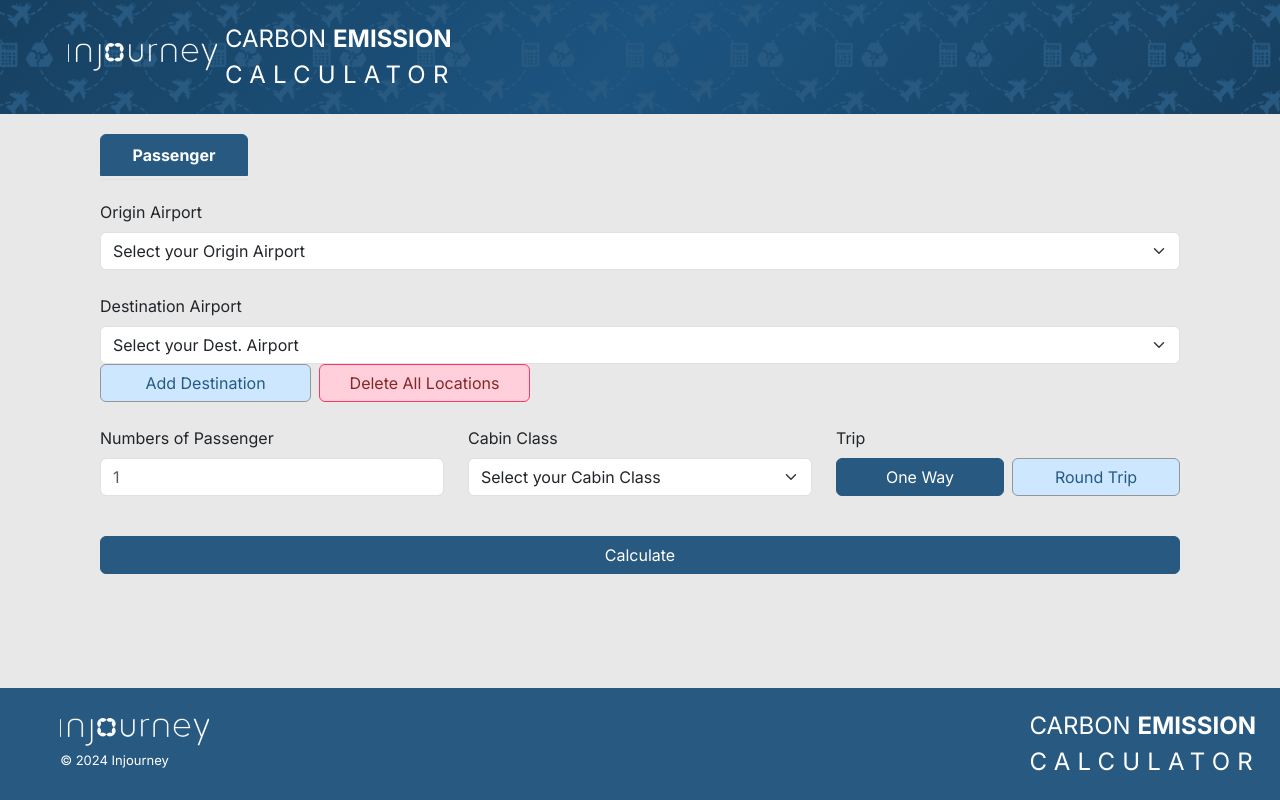
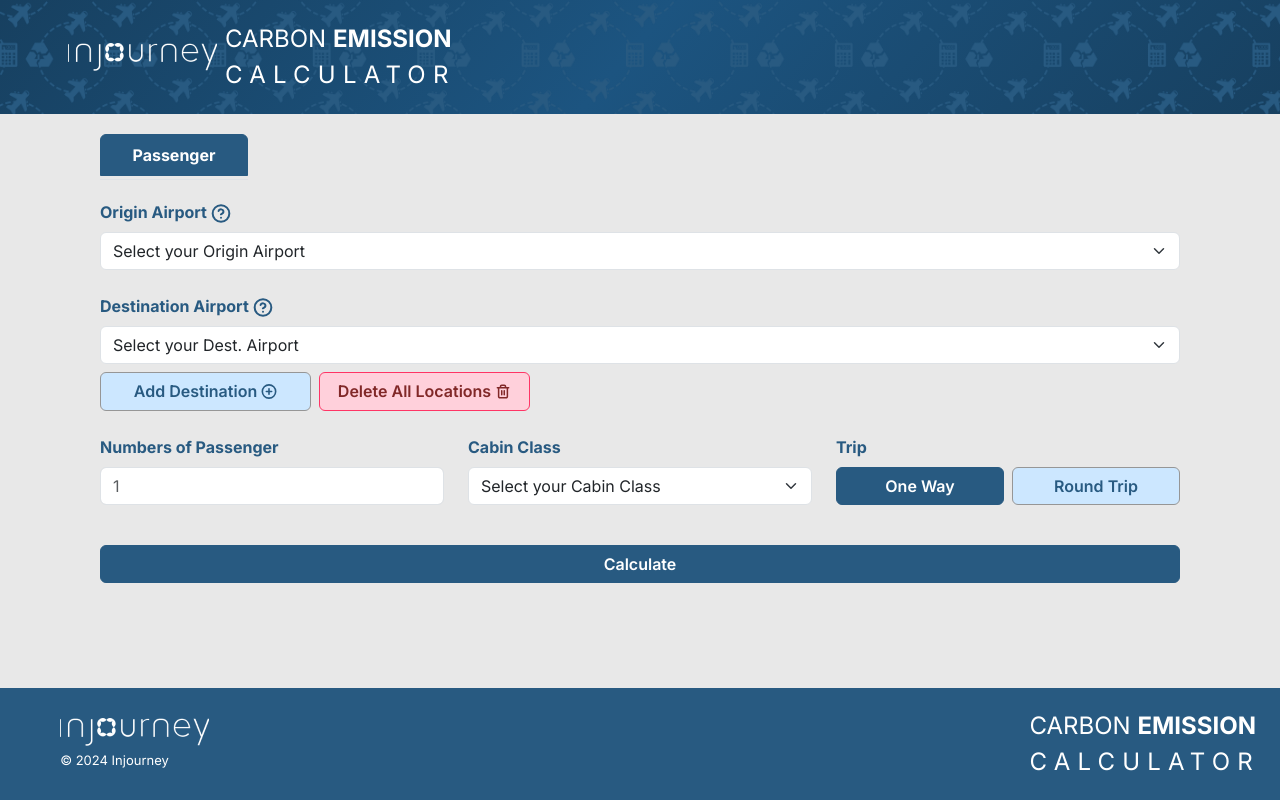
Before and after one commit to michellefloo/Flight-Emission, a React (Create React App) app: page / in a window 1280 px wide. Built offline with nearby package versions, Linux system fonts and the light colour scheme.

Commit message:
Add icons to button

```diff
--- /dev/null
+++ b/src/assets/icons/AddIcon.jsx
@@ -0,0 +1,30 @@
+import React from "react";
+
+const AddIcon = ({ width, height, color }) => {
+  return (
+    <svg
+      width={width}
+      height={height}
+      viewBox="0 0 16 16"
+      fill="none"
+      xmlns="http://www.w3.org/2000/svg"
+    >
+      <g clip-path="url(#clip0_311_226)">
+        <path
+          d="M7.99992 5.33331V10.6666M5.33325 7.99998H10.6666M14.6666 7.99998C14.6666 11.6819 11.6818 14.6666 7.99992 14.6666C4.31802 14.6666 1.33325 11.6819 1.33325 7.99998C1.33325 4.31808 4.31802 1.33331 7.99992 1.33331C11.6818 1.33331 14.6666 4.31808 14.6666 7.99998Z"
+          stroke={color}
+          stroke-width="1.6"
+          stroke-linecap="round"
+          stroke-linejoin="round"
+        />
+      </g>
+      <defs>
+        <clipPath id="clip0_311_226">
+          <rect width="16" height="16" fill="white" />
+        </clipPath>
+      </defs>
+    </svg>
+  );
+};
+
+export default AddIcon;
--- /dev/null
+++ b/src/assets/icons/BackIcon.jsx
@@ -0,0 +1,30 @@
+import React from "react";
+
+const BackIcon = ({ width, height, color }) => {
+  return (
+    <svg
+      width={width}
+      height={height}
+      viewBox="0 0 16 16"
+      fill="none"
+      xmlns="http://www.w3.org/2000/svg"
+    >
+      <g clip-path="url(#clip0_311_56)">
+        <path
+          d="M8.00004 5.33334L5.33337 8M5.33337 8L8.00004 10.6667M5.33337 8H10.6667M14.6667 8C14.6667 11.6819 11.6819 14.6667 8.00004 14.6667C4.31814 14.6667 1.33337 11.6819 1.33337 8C1.33337 4.3181 4.31814 1.33334 8.00004 1.33334C11.6819 1.33334 14.6667 4.3181 14.6667 8Z"
+          stroke={color}
+          stroke-width="1.6"
+          stroke-linecap="round"
+          stroke-linejoin="round"
+        />
+      </g>
+      <defs>
+        <clipPath id="clip0_311_56">
+          <rect width="16" height="16" fill="white" />
+        </clipPath>
+      </defs>
+    </svg>
+  );
+};
+
+export default BackIcon;
--- /dev/null
+++ b/src/assets/icons/HelpIcon.jsx
@@ -0,0 +1,30 @@
+import React from "react";
+
+const HelpIcon = ({ width, height, color }) => {
+  return (
+    <svg
+      width={width}
+      height={height}
+      viewBox="0 0 20 20"
+      fill="none"
+      xmlns="http://www.w3.org/2000/svg"
+    >
+      <g clip-path="url(#clip0_48_568)">
+        <path
+          d="M7.57508 7.49996C7.771 6.94302 8.15771 6.47338 8.66671 6.17424C9.17571 5.87509 9.77416 5.76574 10.3561 5.86555C10.938 5.96536 11.4658 6.2679 11.846 6.71957C12.2262 7.17124 12.4343 7.74289 12.4334 8.33329C12.4334 9.99996 9.93341 10.8333 9.93341 10.8333M10.0001 14.1666H10.0084M18.3334 9.99996C18.3334 14.6023 14.6025 18.3333 10.0001 18.3333C5.39771 18.3333 1.66675 14.6023 1.66675 9.99996C1.66675 5.39759 5.39771 1.66663 10.0001 1.66663C14.6025 1.66663 18.3334 5.39759 18.3334 9.99996Z"
+          stroke={color}
+          stroke-width="2"
+          stroke-linecap="round"
+          stroke-linejoin="round"
+        />
+      </g>
+      <defs>
+        <clipPath id="clip0_48_568">
+          <rect width="20" height="20" fill="white" />
+        </clipPath>
+      </defs>
+    </svg>
+  );
+};
+
+export default HelpIcon;
--- /dev/null
+++ b/src/assets/icons/TrashIcon.jsx
@@ -0,0 +1,23 @@
+import React from "react";
+
+const TrashIcon = ({ width, height, color }) => {
+  return (
+    <svg
+      width={width}
+      height={height}
+      viewBox="0 0 17 16"
+      fill="none"
+      xmlns="http://www.w3.org/2000/svg"
+    >
+      <path
+        d="M2.5 3.99998H3.83333M3.83333 3.99998H14.5M3.83333 3.99998L3.83333 13.3333C3.83333 13.6869 3.97381 14.0261 4.22386 14.2761C4.47391 14.5262 4.81304 14.6666 5.16667 14.6666H11.8333C12.187 14.6666 12.5261 14.5262 12.7761 14.2761C13.0262 14.0261 13.1667 13.6869 13.1667 13.3333V3.99998M5.83333 3.99998V2.66665C5.83333 2.31302 5.97381 1.97389 6.22386 1.72384C6.47391 1.47379 6.81304 1.33331 7.16667 1.33331H9.83333C10.187 1.33331 10.5261 1.47379 10.7761 1.72384C11.0262 1.97389 11.1667 2.31302 11.1667 2.66665V3.99998M7.16667 7.33331V11.3333M9.83333 7.33331V11.3333"
+        stroke={color}
+        stroke-width="1.6"
+        stroke-linecap="round"
+        stroke-linejoin="round"
+      />
+    </svg>
+  );
+};
+
+export default TrashIcon;
--- a/src/components/Pages/CalculateTab.jsx
+++ b/src/components/Pages/CalculateTab.jsx
@@ -4,6 +4,7 @@ import { Button } from "react-bootstrap";
 import { useNavigate } from "react-router-dom";
 import MetricPage from "./MetricPage";
 import StandardPage from "./StandardPage";
+import BackIcon from "../../assets/icons/BackIcon";
 import { metricDummyData, standardDummyData } from "./constant/DataDummy";
 
 function CalculateTab() {
@@ -27,7 +28,10 @@ function CalculateTab() {
           className={styles["button-back"]}
           onClick={handleButtonClick}
         >
-          Back
+          <div className={styles["back-label-icon"]}>
+            <BackIcon width={16} height={25} color="#1e1e1e" />
+            Back
+          </div>
         </Button>
       </div>
       <div className={`${styles["active-tab"]}`}>
--- a/src/components/Pages/CalculateTab.module.scss
+++ b/src/components/Pages/CalculateTab.module.scss
@@ -20,6 +20,12 @@
     &:hover {
       background-color: #adadad;
     }
+  }
+
+  .back-label-icon {
+    display: flex;
+    gap: 4px;
+    justify-content: center;
   }
 }
 
--- a/src/components/Pages/content/PassengerForm.jsx
+++ b/src/components/Pages/content/PassengerForm.jsx
@@ -10,6 +10,10 @@ import {
 import { Formik } from "formik";
 import * as Yup from "yup";
 import { useState } from "react";
+import HelpIcon from "../../../assets/icons/HelpIcon";
+import TooltipWithIcons from "../../Widget/TooltipWithIcons/TooltipWithIcons";
+import AddIcon from "../../../assets/icons/AddIcon";
+import TrashIcon from "../../../assets/icons/TrashIcon";
 
 function PassengerForm() {
   const navigate = useNavigate();
@@ -32,6 +36,7 @@ function PassengerForm() {
   const toggleButton = (button) => {
     if (activeButton !== button) setActiveButton(button);
   };
+
   return (
     <Formik
       initialValues={{
@@ -47,7 +52,13 @@ function PassengerForm() {
       {({ handleSubmit, handleChange, values, errors, touched }) => (
         <Form noValidate onSubmit={handleSubmit}>
           <Form.Group className="mb-4" controlId="origin">
-            <Form.Label>Origin Airport</Form.Label>
+            <div className={styles["origin-airport-label-container"]}>
+              <Form.Label>Origin Airport</Form.Label>
+              <TooltipWithIcons
+                icon={<HelpIcon width={20} height={25} color="#285A81" />}
+                tooltipText="Select your starting airport for the flight"
+              />
+            </div>
             <Form.Select
               name="origin"
               value={values.origin}
@@ -66,12 +77,19 @@ function PassengerForm() {
           </Form.Group>
 
           <Form.Group className="mb-4" controlId="destination">
-            <Form.Label>Destination Airport</Form.Label>
+            <div className={styles["dest-airport-label-container"]}>
+              <Form.Label>Destination Airport</Form.Label>
+              <TooltipWithIcons
+                icon={<HelpIcon width={20} height={25} color="#285A81" />}
+                tooltipText="Select your destination airport where you will land"
+              />
+            </div>
             <Form.Select
               name="destination"
               value={values.destination}
               onChange={handleChange}
               isInvalid={touched.destination && !!errors.destination}
+              className="mb-2"
             >
               {DESTINATION_AIRPORTS.map((option) => (
                 <option key={option.value} value={option.value}>
@@ -88,13 +106,19 @@ function PassengerForm() {
                 variant="primary"
                 className={styles["button-add-destination"]}
               >
-                Add Destination
+                <div className={styles["add-destination-label-icon"]}>
+                  Add Destination
+                  <AddIcon width={16} height={25} color="#285A81" />
+                </div>
               </Button>
               <Button
                 variant="danger"
                 className={styles["button-delete-location"]}
               >
-                Delete All Locations
+                <div className={styles["delete-location-label-icon"]}>
+                  Delete All Locations
+                  <TrashIcon width={16} height={25} color="#812828" />
+                </div>
               </Button>
             </div>
           </Form.Group>
@@ -102,7 +126,9 @@ function PassengerForm() {
           <Row className="mb-4">
             <Col md={4}>
               <Form.Group className="mb-3" controlId="passengers">
-                <Form.Label>Numbers of Passenger</Form.Label>
+                <Form.Label className={styles["number-of-passenger-label"]}>
+                  Numbers of Passenger
+                </Form.Label>
                 <Form.Control
                   type="number"
                   name="passengers"
@@ -119,7 +145,9 @@ function PassengerForm() {
 
             <Col md={4}>
               <Form.Group className="mb-3" controlId="cabinClass">
-                <Form.Label>Cabin Class</Form.Label>
+                <Form.Label className={styles["cabin-class-label"]}>
+                  Cabin Class
+                </Form.Label>
                 <Form.Select
                   name="cabinClass"
                   value={values.cabinClass}
@@ -140,7 +168,7 @@ function PassengerForm() {
 
             <Col md={4}>
               <Form.Group className="mb-3" controlId="trip">
-                <Form.Label>Trip</Form.Label>
+                <Form.Label className={styles["trip-label"]}>Trip</Form.Label>
                 <div className={styles["trip-button"]}>
                   <Button
                     variant="primary"
--- a/src/components/Pages/content/PassengerForm.module.scss
+++ b/src/components/Pages/content/PassengerForm.module.scss
@@ -1,3 +1,15 @@
+.origin-airport-label-container,
+.dest-airport-label-container,
+.number-of-passenger-label,
+.cabin-class-label,
+.trip-label {
+  display: flex;
+  gap: 4px;
+  color: #285a81;
+  font-size: 16px;
+  font-weight: 700;
+}
+
 .button-group {
   display: flex;
   flex-wrap: wrap;
@@ -12,11 +24,19 @@
     background-color: #cce7ff;
     border-color: #969696;
     color: #285a81;
+    font-size: 16px;
+    font-weight: 600;
   }
 
   &:hover {
     background-color: #afceea;
     color: #285a81;
+  }
+
+  .add-destination-label-icon {
+    display: flex;
+    gap: 4px;
+    justify-content: center;
   }
 }
 
@@ -27,11 +47,19 @@
     background-color: #ffd0db;
     border-color: #ff3465;
     color: #812828;
+    font-size: 16px;
+    font-weight: 600;
   }
 
   &:hover {
     background-color: #e5bac5;
     color: #812828;
+  }
+
+  .delete-location-label-icon {
+    display: flex;
+    gap: 4px;
+    justify-content: center;
   }
 }
 
@@ -49,6 +77,8 @@
     background-color: #285a81;
     border-color: #285a81;
     color: #ffff;
+    font-size: 16px;
+    font-weight: 600;
   }
 
   &:hover {
@@ -63,6 +93,8 @@
     background-color: #cce7ff;
     border-color: #969696;
     color: #285a81;
+    font-size: 16px;
+    font-weight: 600;
   }
 
   &:hover {
--- /dev/null
+++ b/src/components/Widget/TooltipWithIcons/TooltipWithIcons.jsx
@@ -0,0 +1,21 @@
+import React from "react";
+import PropTypes from "prop-types";
+import styles from "./TooltipWithIcons.module.scss";
+
+const TooltipWithIcons = ({ icon, tooltipText }) => {
+  return (
+    <div className={`${styles["container"]}`}>
+      <div className={`${styles["icon"]}`}>
+        {icon}
+        <div className={`${styles["tooltip"]}`}>{tooltipText}</div>
+      </div>
+    </div>
+  );
+};
+
+TooltipWithIcons.propTypes = {
+  icon: PropTypes.element.isRequired,
+  tooltipText: PropTypes.string.isRequired,
+};
+
+export default TooltipWithIcons;
--- /dev/null
+++ b/src/components/Widget/TooltipWithIcons/TooltipWithIcons.module.scss
@@ -0,0 +1,27 @@
+.container {
+  display: inline-block;
+  position: relative;
+  cursor: pointer;
+}
+
+.tooltip {
+  display: none;
+  position: absolute;
+  top: calc(100% - 5px);
+  left: 50%;
+  transform: translateX(-50%);
+  background-color: #1c1c1c;
+  color: #fff;
+  padding: 4px 8px;
+  border-radius: 4px;
+  width: max-content;
+  font-size: 13px;
+  font-weight: 400;
+  line-height: 20px;
+  z-index: 999;
+}
+
+.icon:hover .tooltip {
+  cursor: pointer;
+  display: block;
+}
```
Also changed, not shown: 1 other file (tests, documents, lock files or other folders).
